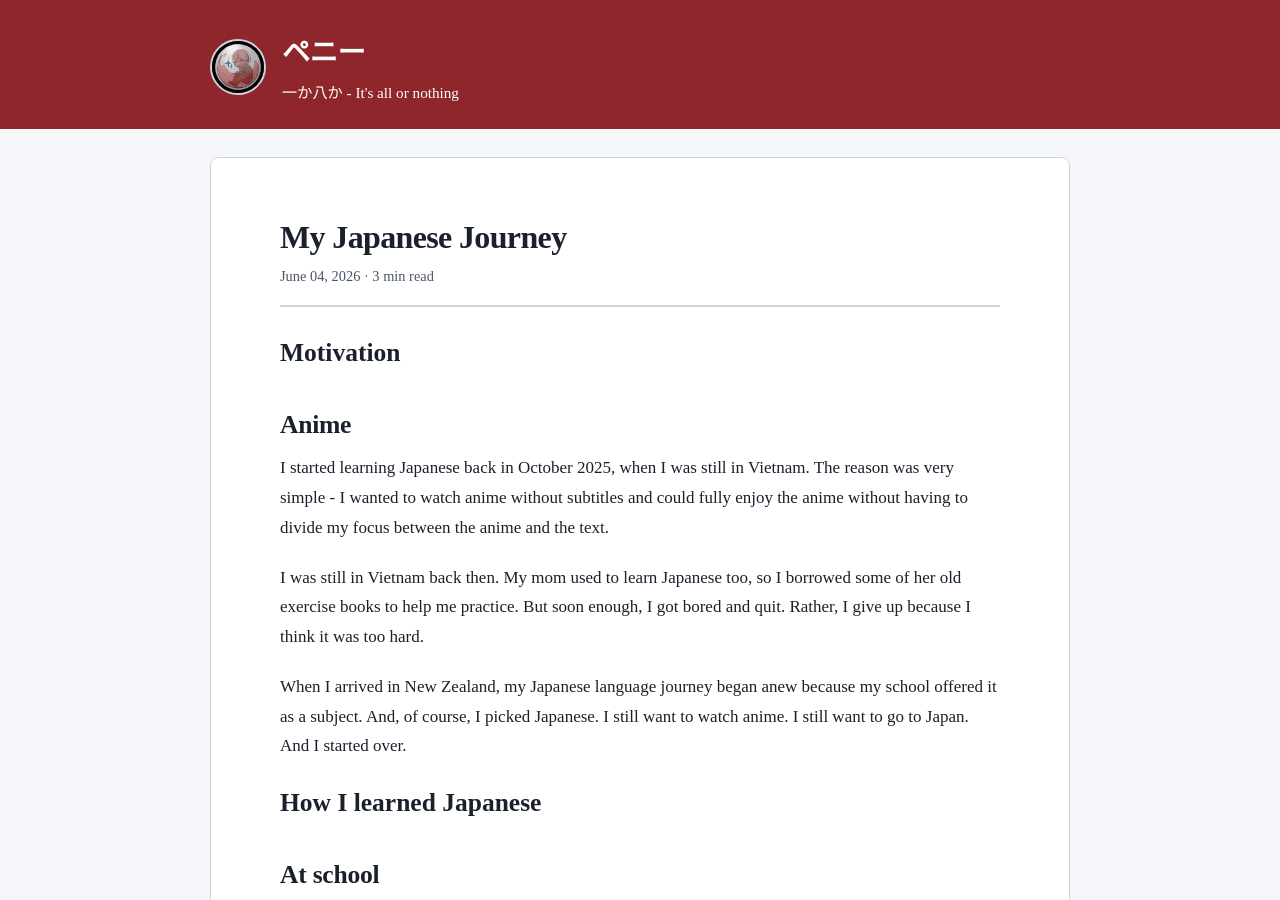
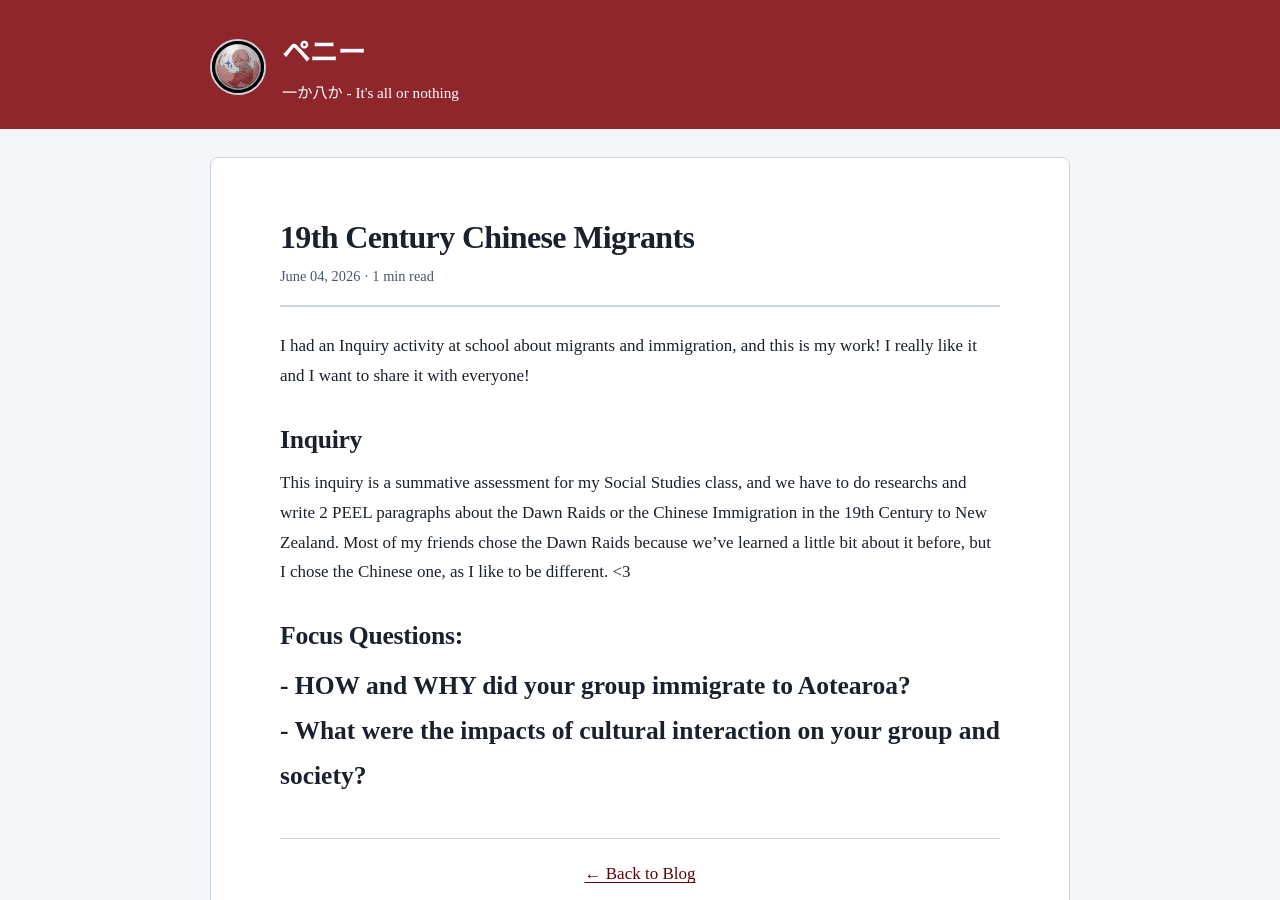
Before and after one commit to pennie26/pennie26.github.io, a Jekyll site: the page built from _posts/2026/05/31/2026-05-04-Chinese_Migrants.md, in a window 1280 px wide and 900 px high. Built offline with Jekyll 4.4.1, drawn with Linux system fonts in a browser that asks for light colours; some of the changed text lies outside the part shown.

Commit message:
Update 2026-05-04-Chinese_Migrants.md

```diff
--- a/_posts/2026/05/31/2026-05-04-Chinese_Migrants.md
+++ b/_posts/2026/05/31/2026-05-04-Chinese_Migrants.md
@@ -1,64 +1,18 @@
 ---
 layout: post
-title: "My Japanese Journey"
-date: 2026-06-04 12:35:00 +1200
-description: "How I started learning Japanese 🇯🇵"
+title: "19th Century Chinese Migrants"
+date: 2026-06-04 17:36:00 +1200
+description: "Chinese Gold Miners and their journey to New Zealand"
 author: "Pennie"
 categories: []
 ---
 
+I had an Inquiry activity at school about migrants and immigration, and this is my work! I really like it and I want to share it with everyone!
 
 <!--more-->
+## Inquiry
+  This inquiry is a summative assessment for my Social Studies class, and we have to do researchs and write 2 PEEL paragraphs about the Dawn Raids or the Chinese Immigration in the 19th Century to New Zealand. Most of my friends chose the Dawn Raids because we've learned a little bit about it before, but I chose the Chinese one, as I like to be different. <3
 
-# Motivation
-
-## Anime
-
-  I started learning Japanese back in October 2025, when I was still in Vietnam. The reason was very simple - I wanted to watch anime without subtitles and could fully enjoy the anime without having to divide my focus between the anime and the text.
-
-  I was still in Vietnam back then. My mom used to learn Japanese too, so I borrowed some of her old exercise books to help me practice. But soon enough, I got bored and quit. Rather, I give up because I think it was too hard.
-
-  When I arrived in New Zealand, my Japanese language journey began anew because my school offered it as a subject. And, of course, I picked Japanese. I still want to watch anime. I still want to go to Japan. And I started over.
-
-# How I learned Japanese
-
-## At school
-
-  My teacher was very nice. She isn't Japanese, but the way she told me about her time living in Japan and about the Japanese culture, it sparked something in me.
-
-  We learned a range of different vocabs. From stationary items to family members, and even stuff that aren't in the school curriculum. We got to speak directly to a native Japanese once a week, had our pronunciations fixed, and learned how to read and write.
-
-  But of course, studying at school could have some disadvantages. Because we learn Japanese together as a whole class, some individuals could slow the others down. And because I wanted to get better at Japanese as soon as possible, I started learning outside of school, too.
-
-## At home
-
-  Studying at home is way easier than in class, in my opinion. I get all the time I want, and I don't have to be stressed about tests or exams. I soon finished learning the Hiragana characters, and moved on to the Katakana chart. But without teachers and friends to practice speaking with, I can't say my vocabularies or my pronunciation has gotten any better. So I decided to use my savings for this.
-
-  I got on to [Preply](https://preply.com/) through a friend's recommendation, and had a trial lesson with a teacher. He was nice, but he wasn't the right fit for me, so I had another trial with another teacher.
-
-  She was very patient, and very nice, too. I started taking month Japanese lessons with her, and I've been learning with her for 3 months now.
-
-  Before, I had never used my money like this. I don't know what to spend it on, so it just stayed in my bank account forever and ever. I was always too scared to use them. I think that I should save them for college, but now I realize. I just don't want to use them - or rather, whatever I planned to use them on isn't important enough for me to actually tap into my precious savings.
-
-  But now that I have a reason to use it, to put my money into good use, to help achieve my dreams, I'm not scared anymore.
-
-  And so, my lessons started. We covered a lot of things. From pronunciation to vocabulary, I truly learned how native Japanese speak, not just through textbooks. I also discovered one thing - real life Japanese is pretty different from the Japanese I see in anime.
-
-  That is understandable, as cartoons and movies usually have a different style of dialogue compared to real life, but it still surprised me.
-
-## Right now...
-
-  Right now, I can read and write Hiragana and Katakana, and I can also recognize some Kanji when reading Japanese. I have enough vocabularies for basic conversations, but to talk about understanding anime, I still have a long way to go.
-
-## If you're planning to learn a new language
-
-  If you are planning to learn a new language, whether it is Japanese or Spanish, French or Chinese, be persistent.
-
-  Practice your new vocabularies regularly, and form a habit of reading books in the language you're learning out loud, even if you don't fully understand what it means yet. Speak to as many native speakers as you possibly can. Don't be afraid to make new friends who share the same interests!
-
-  You should also learn about the country's culture, public holidays, and their traditions if you're planning on going there in the future.
-
-  I highly recommend [Preply](https://preply.com/) if you need a tutor to help you, but having a face-to-face lesson is way better!
-  I also recommend [JapanesePod101](https://www.japanesepod101.com/free-lifetime-account?src=gc_learn_search_brandedsearch_japanese-brand_global_g_japanesepod%20101_e_c__651171435059_&gad_source=1&gad_campaignid=229664311&gbraid=0AAAAAD5fzlEfegmnjrjJkPvXFThdnnG_s&gclid=Cj0KCQjwof_QBhCgARIsADaMzOdxpykgzUKgn7K8F13lnACw_XQDppBB1G_aqskKliupt9WJ6uqsIdwaAr10EALw_wcB) if you want to learn Japanese by yourself. They offers a wide range of vocabs and video lessons, with free exercise books to practice writing and reading.
-
-  Challenge yourself and achieve the goal you want! Your future is waiting for you!
+## Focus Questions:
+# - HOW and WHY did your group immigrate to Aotearoa?
+# - What were the impacts of cultural interaction on your group and society?
```
